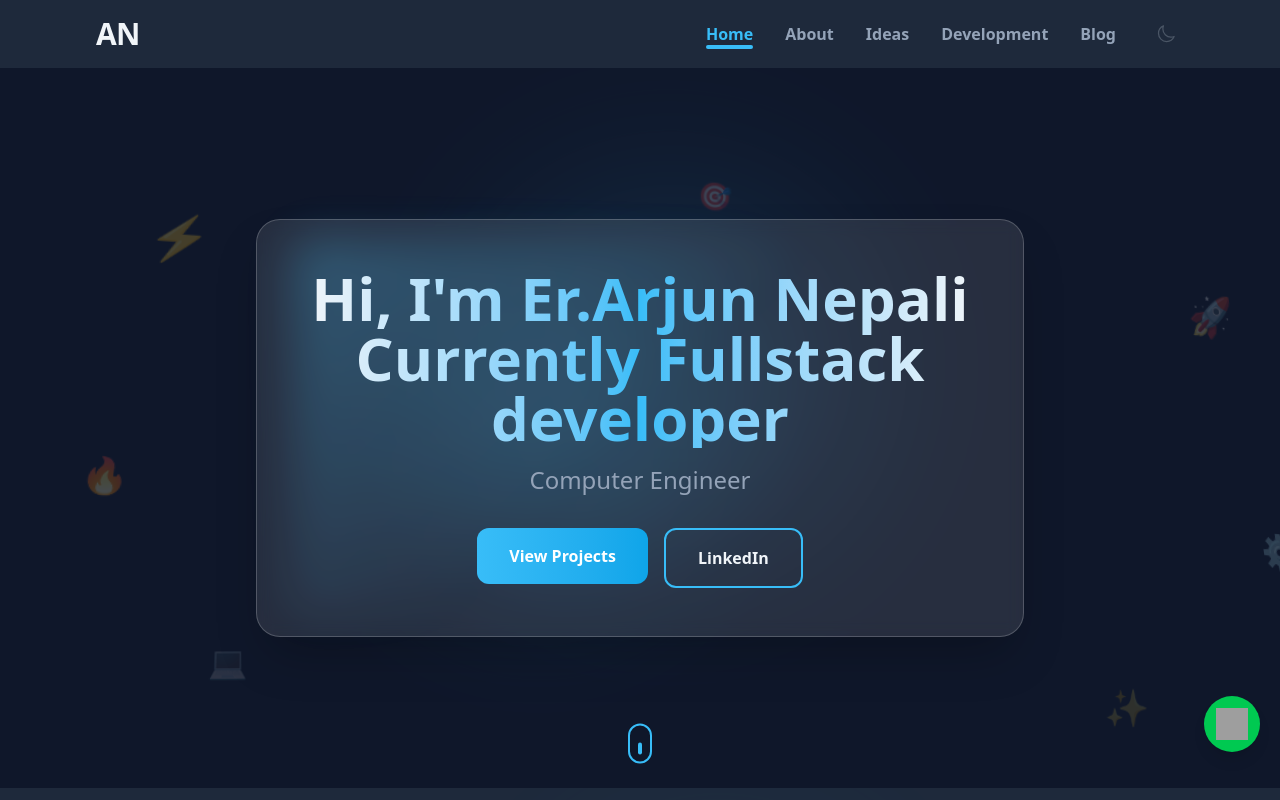
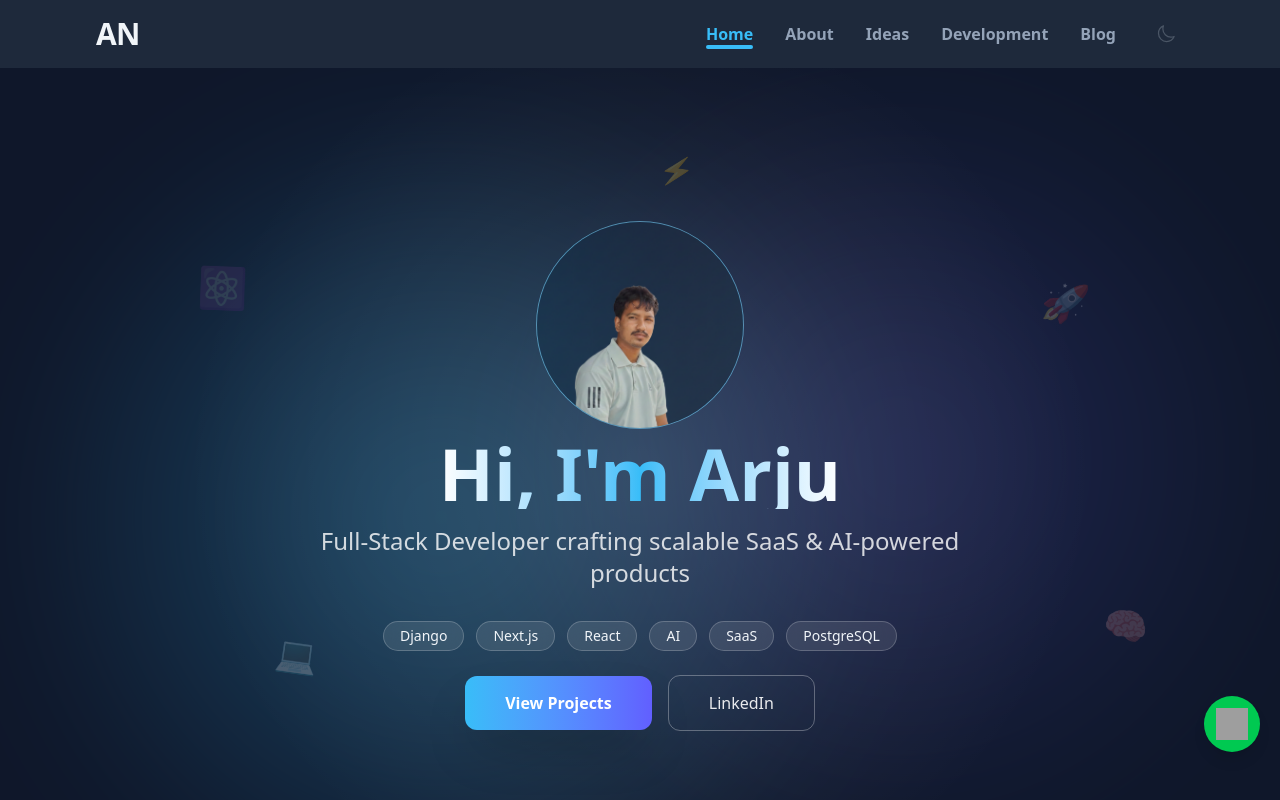
Before and after one commit to Arrjoon/portfolio, a Next.js app: page / in a window 1280 px wide. Shown: the top 800 px of the page. Built offline with nearby package versions, Linux system fonts and the light colour scheme; grey boxes are pictures that could not be loaded.

Commit message:
Feat:update profile picture

```diff
--- a/src/components/InitialSection.tsx
+++ b/src/components/InitialSection.tsx
@@ -2,232 +2,153 @@
 import Link from "next/link";
 import AnimatedText from "@/components/AnimatedText";
 import { motion } from "framer-motion";
-import { useEffect, useRef } from "react";
 
 const InitialSection = () => {
-  const containerRef = useRef<HTMLDivElement>(null);
-
-  // Floating 3D elements
-  const FloatingElement = ({ delay, x, y, size, icon }: { delay: number; x: number; y: number; size: number; icon: string }) => (
+  const FloatingIcon = ({ icon, x, y, size, delay }: any) => (
     <motion.div
-      initial={{ opacity: 0, scale: 0 }}
+      className="absolute text-accent/40"
+      style={{
+        left: `${x}%`,
+        top: `${y}%`,
+        fontSize: size,
+      }}
       animate={{
-        opacity: [0.3, 0.6, 0.3],
-        scale: [1, 1.2, 1],
-        x: [x, x + 20, x],
-        y: [y, y - 30, y],
-        rotateX: [0, 15, 0],
-        rotateY: [0, 15, 0],
+        y: [0, -40, 0],
+        x: [0, 20, 0],
+        rotate: [0, 8, 0],
+        opacity: [0.2, 0.6, 0.2],
       }}
       transition={{
-        duration: 4 + delay,
+        duration: 8 + delay,
         repeat: Infinity,
         ease: "easeInOut",
         delay,
       }}
-      className="absolute pointer-events-none"
-      style={{
-        left: `${x}%`,
-        top: `${y}%`,
-        fontSize: `${size}px`,
-        transformStyle: "preserve-3d",
-        perspective: "1000px",
-      }}
-    >
-      <div
-        className="text-accent opacity-40 dark:opacity-30"
-        style={{
-          transform: "translateZ(20px)",
-          filter: "blur(0.5px)",
-        }}
     >
       {icon}
-      </div>
     </motion.div>
   );
 
   return (
-    <section
-      ref={containerRef}
-      className="relative min-h-[90vh] flex flex-col justify-center items-center bg-section-1 p-6 overflow-hidden"
+    <section className="relative min-h-screen flex flex-col items-center justify-center overflow-hidden text-center px-6">
+
+      {/* 🌌 Animated Mesh Background */}
+      <div className="absolute inset-0 -z-20">
+        <motion.div
+          className="absolute w-[900px] h-[900px] rounded-full blur-3xl opacity-30"
           style={{
-        perspective: "1000px",
-        transformStyle: "preserve-3d",
+            background:
+              "radial-gradient(circle, var(--color-accent) 0%, transparent 70%)",
+            top: "-10%",
+            left: "-10%",
           }}
-    >
-      {/* Animated gradient background */}
-      <div className="absolute inset-0 overflow-hidden">
-        <motion.div
-          className="absolute top-1/4 left-1/4 w-96 h-96 rounded-full blur-3xl opacity-20"
-          style={{
-            background: "radial-gradient(circle, var(--color-accent) 0%, transparent 70%)",
-          }}
-          animate={{
-            x: [0, 100, 0],
-            y: [0, 50, 0],
-            scale: [1, 1.2, 1],
-          }}
-          transition={{
-            duration: 8,
-            repeat: Infinity,
-            ease: "easeInOut",
-          }}
+          animate={{ x: [0, 120, 0], y: [0, 80, 0] }}
+          transition={{ duration: 14, repeat: Infinity }}
         />
         <motion.div
-          className="absolute bottom-1/4 right-1/4 w-96 h-96 rounded-full blur-3xl opacity-20"
+          className="absolute w-[800px] h-[800px] rounded-full blur-3xl opacity-20"
           style={{
-            background: "radial-gradient(circle, var(--color-accent) 0%, transparent 70%)",
+            background:
+              "radial-gradient(circle, #6366f1 0%, transparent 70%)",
+            bottom: "-10%",
+            right: "-10%",
           }}
-          animate={{
-            x: [0, -100, 0],
-            y: [0, -50, 0],
-            scale: [1, 1.3, 1],
-          }}
-          transition={{
-            duration: 10,
-            repeat: Infinity,
-            ease: "easeInOut",
-            delay: 1,
-          }}
+          animate={{ x: [0, -120, 0], y: [0, -100, 0] }}
+          transition={{ duration: 18, repeat: Infinity }}
         />
       </div>
 
-      {/* Floating 3D icons */}
-      <FloatingElement delay={0} x={10} y={20} size={40} icon="⚡" />
-      <FloatingElement delay={0.5} x={85} y={30} size={35} icon="🚀" />
-      <FloatingElement delay={1} x={15} y={70} size={30} icon="💻" />
-      <FloatingElement delay={1.5} x={80} y={75} size={35} icon="✨" />
-      <FloatingElement delay={2} x={50} y={15} size={25} icon="🎯" />
-      <FloatingElement delay={2.5} x={5} y={50} size={30} icon="🔥" />
-      <FloatingElement delay={3} x={90} y={60} size={28} icon="⚙️" />
+      {/* ✨ Spotlight center glow */}
+      <div className="absolute inset-0 -z-10 bg-[radial-gradient(circle_at_center,rgba(255,255,255,0.12),transparent_60%)]" />
 
-      {/* Main content with 3D effect */}
+      {/* 🧿 Floating tech icons */}
+      <FloatingIcon icon="⚛️" x={15} y={25} size={40} delay={0} />
+      <FloatingIcon icon="🚀" x={80} y={30} size={38} delay={1} />
+      <FloatingIcon icon="💻" x={20} y={75} size={34} delay={2} />
+      <FloatingIcon icon="🧠" x={85} y={70} size={36} delay={3} />
+      <FloatingIcon icon="⚡" x={50} y={15} size={28} delay={1.5} />
+
+      {/* 🧑‍💻 Avatar */}
       <motion.div
-        initial={{ opacity: 0, y: 50, rotateX: 15 }}
-        animate={{ opacity: 1, y: 0, rotateX: 0 }}
-        transition={{ duration: 1, ease: "easeOut" }}
-        className="relative text-center max-w-3xl z-10"
-        style={{
-          transformStyle: "preserve-3d",
-        }}
+        initial={{ opacity: 0, scale: 0.6 }}
+        animate={{ opacity: 1, scale: 1 }}
+        transition={{ duration: 1 }}
+        className="relative mb-2"
       >
-        {/* 3D Card effect wrapper */}
-        <motion.div
-          whileHover={{
-            rotateY: 5,
-            rotateX: -2,
-            scale: 1.02,
-            transition: { duration: 0.3 },
-          }}
-          style={{
-            transformStyle: "preserve-3d",
-            perspective: "1000px",
-          }}
-          className="relative"
-        >
-          <div
-            className="absolute inset-0 rounded-3xl blur-xl opacity-30"
-            style={{
-              background: "linear-gradient(135deg, var(--color-accent) 0%, transparent 50%)",
-              transform: "translateZ(-50px)",
-            }}
-          />
+        <div className="absolute inset-0 rounded-full bg-accent blur-1xl opacity-40 animate-pulse" />
+        <img
+          src="/profile_photo.png"
+          alt="Arjun"
+          className="w-40 h-40 md:w-52 md:h-52 rounded-full object-cover border border-white/20 relative"
 
-          <div className="relative bg-white/10 dark:bg-black/10 backdrop-blur-sm rounded-3xl p-8 sm:p-12 border border-white/20 dark:border-white/10 shadow-2xl">
-            <motion.div
-              initial={{ opacity: 0, scale: 0.9 }}
-              animate={{ opacity: 1, scale: 1 }}
-              transition={{ delay: 0.3, duration: 0.6 }}
-            >
-              <AnimatedText
-                text="Hi, I'm Er.Arjun Nepali Currently Fullstack developer"
-                className="text-4xl sm:text-5xl md:text-6xl font-bold mb-4 bg-gradient-to-r from-text-primary via-accent to-text-primary bg-clip-text text-transparent"
         />
       </motion.div>
 
-            <motion.h2
-              initial={{ opacity: 0, y: 20 }}
+      {/* 👋 Name */}
+      <AnimatedText
+        text="Hi, I'm Arjun Nepali"
+        className="text-5xl md:text-7xl font-bold mb-4 bg-gradient-to-r from-white via-accent to-white bg-clip-text text-transparent"
+      />
+
+      {/* Role */}
+      <motion.p
+        initial={{ opacity: 0, y: 30 }}
         animate={{ opacity: 1, y: 0 }}
-              transition={{ delay: 0.6, duration: 0.6 }}
-              className="text-xl sm:text-2xl text-text-secondary mb-8 font-medium"
+        transition={{ delay: 0.4 }}
+        className="text-xl md:text-2xl text-white/80 max-w-2xl mb-8"
       >
-              Computer Engineer
-            </motion.h2>
+        Full-Stack Developer crafting scalable SaaS & AI-powered products
+      </motion.p>
 
+      {/* Tech stack */}
       <motion.div
-              initial={{ opacity: 0, y: 20 }}
-              animate={{ opacity: 1, y: 0 }}
-              transition={{ delay: 0.9, duration: 0.6 }}
-              className="flex flex-wrap gap-4 justify-center"
+        initial={{ opacity: 0 }}
+        animate={{ opacity: 1 }}
+        transition={{ delay: 0.8 }}
+        className="flex flex-wrap justify-center gap-3 mb-10"
       >
-              <motion.div
-                whileHover={{
-                  scale: 1.05,
-                  rotateY: 5,
-                  boxShadow: "0 20px 40px rgba(0,0,0,0.2)",
-                }}
-                whileTap={{ scale: 0.95 }}
-                style={{ transformStyle: "preserve-3d" }}
+        {["Django", "Next.js", "React", "AI", "SaaS", "PostgreSQL"].map(
+          (t) => (
+            <span
+              key={t}
+              className="px-4 py-1 rounded-full bg-white/10 border border-white/20 backdrop-blur text-sm"
             >
+              {t}
+            </span>
+          )
+        )}
+      </motion.div>
+
+      {/* CTA */}
+      <div className="flex gap-4 flex-wrap justify-center">
+        <motion.div whileHover={{ scale: 1.08 }} whileTap={{ scale: 0.95 }}>
           <Link
             href="/development"
-                  className="px-8 py-4 bg-gradient-to-r from-accent to-accent-hover text-white rounded-xl font-semibold hover:shadow-2xl transition-all duration-300 block relative overflow-hidden group"
+            className="px-10 py-4 rounded-xl font-semibold text-white bg-gradient-to-r from-accent to-indigo-500 shadow-2xl"
           >
-                  <span className="relative z-10">View Projects</span>
-                  <motion.div
-                    className="absolute inset-0 bg-gradient-to-r from-accent-hover to-accent"
-                    initial={{ x: "-100%" }}
-                    whileHover={{ x: 0 }}
-                    transition={{ duration: 0.3 }}
-                  />
+            View Projects
           </Link>
         </motion.div>
 
-              <motion.div
-                whileHover={{
-                  scale: 1.05,
-                  rotateY: -5,
-                  boxShadow: "0 20px 40px rgba(0,0,0,0.1)",
-                }}
-                whileTap={{ scale: 0.95 }}
-                style={{ transformStyle: "preserve-3d" }}
-              >
+        <motion.div whileHover={{ scale: 1.08 }} whileTap={{ scale: 0.95 }}>
           <Link
             href="https://www.linkedin.com/in/arjun-nepali-32b876244/"
-                  className="px-8 py-4 border-2 border-accent rounded-xl font-semibold hover:bg-accent/10 transition-all duration-300 block relative overflow-hidden group text-text-primary"
+            className="px-10 py-4 rounded-xl border border-white/30 text-white/90 hover:bg-white/10 transition"
           >
-                  <span className="relative z-10">LinkedIn</span>
-                  <motion.div
-                    className="absolute inset-0 bg-accent/5"
-                    initial={{ scale: 0 }}
-                    whileHover={{ scale: 1 }}
-                    transition={{ duration: 0.3 }}
-                  />
+            LinkedIn
           </Link>
         </motion.div>
-            </motion.div>
       </div>
-        </motion.div>
-      </motion.div>
 
-      {/* Scroll indicator */}
-      <motion.div
-        initial={{ opacity: 0 }}
-        animate={{ opacity: 1 }}
-        transition={{ delay: 1.5, duration: 1 }}
-        className="absolute bottom-8 left-1/2 transform -translate-x-1/2"
-      >
-        <motion.div
-          animate={{ y: [0, 10, 0] }}
-          transition={{ duration: 2, repeat: Infinity }}
-          className="w-6 h-10 border-2 border-accent rounded-full flex justify-center"
-        >
+      {/* Scroll */}
       <motion.div
         animate={{ y: [0, 12, 0] }}
-            transition={{ duration: 2, repeat: Infinity }}
-            className="w-1 h-3 bg-accent rounded-full mt-2"
-          />
-        </motion.div>
+        transition={{ repeat: Infinity, duration: 2 }}
+        className="absolute bottom-8"
+      >
+        <div className="w-6 h-10 border border-white/40 rounded-full flex justify-center">
+          <div className="w-1 h-3 bg-white/60 rounded-full mt-2" />
+        </div>
       </motion.div>
     </section>
   );
```
Also changed, not shown: public/profile_photo.png (added). Lines whose indentation alone changed are shown as unchanged.
